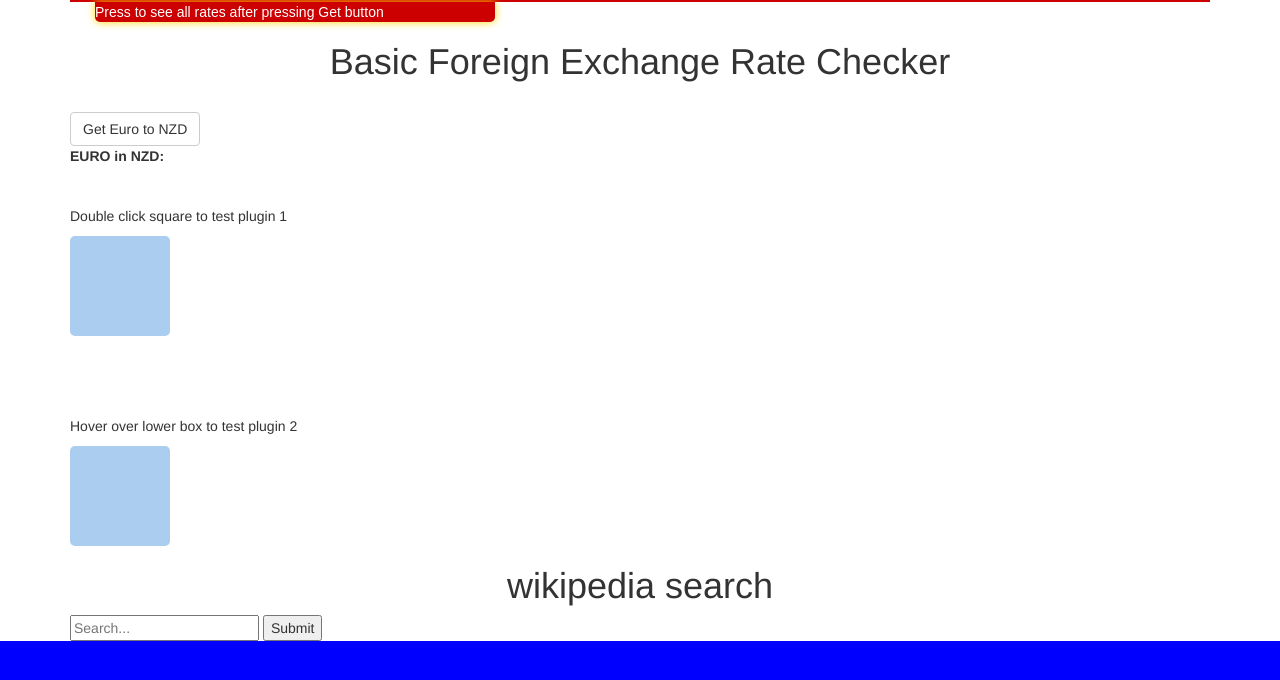
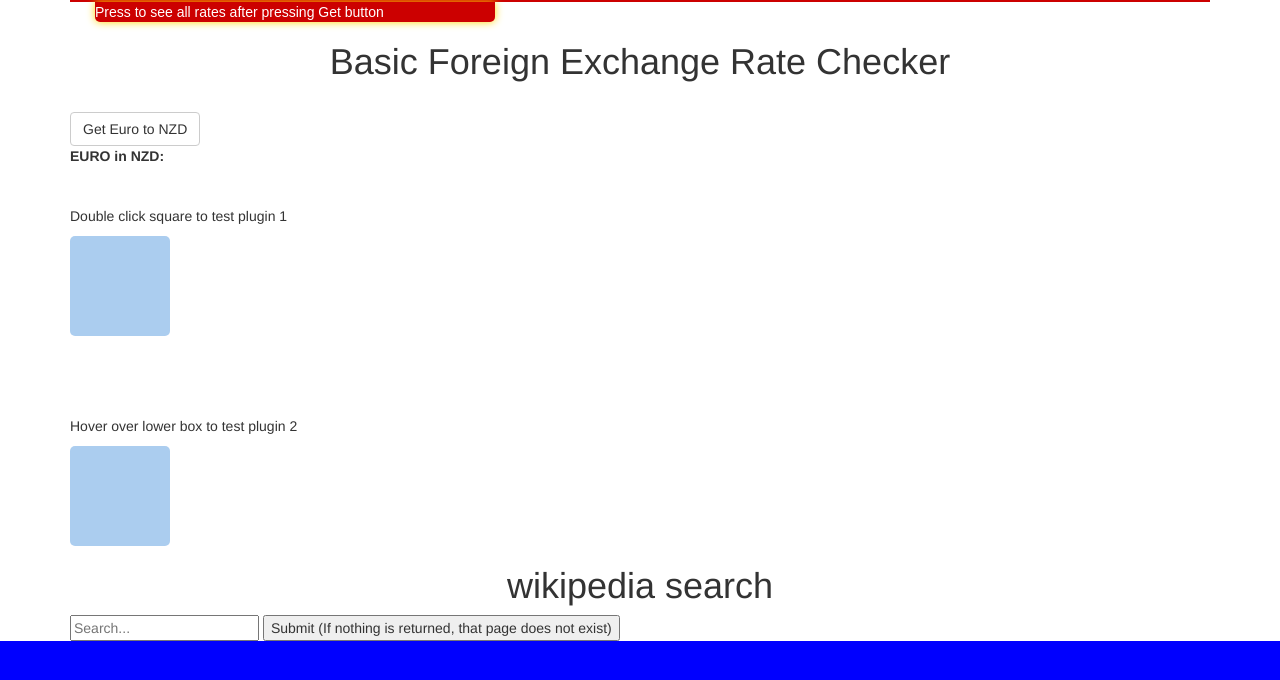
Before and after one commit to Kay280/Website_1, a website: page index.html in a window 1280 px wide. Drawn offline with nearby package versions, Linux system fonts and the light colour scheme.

Commit message:
Update index.html

```diff
--- a/index.html
+++ b/index.html
@@ -48,7 +48,7 @@
 
         <h1>wikipedia search</h1>
   <input id="searchTerm" name="search" placeholder="Search..."/>
-  <button id="search">Submit</button>
+  <button id="search">Submit (If nothing is returned, that page does not exist)</button>
   <div id="wikiOutput"></div>
 
 
```
